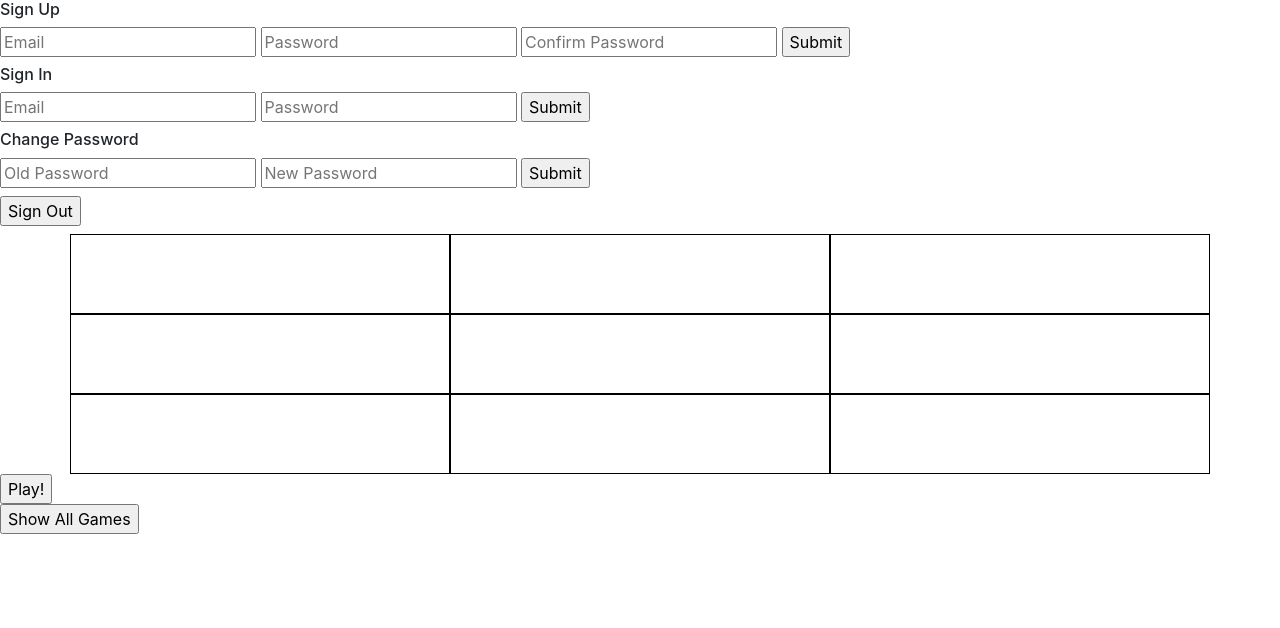
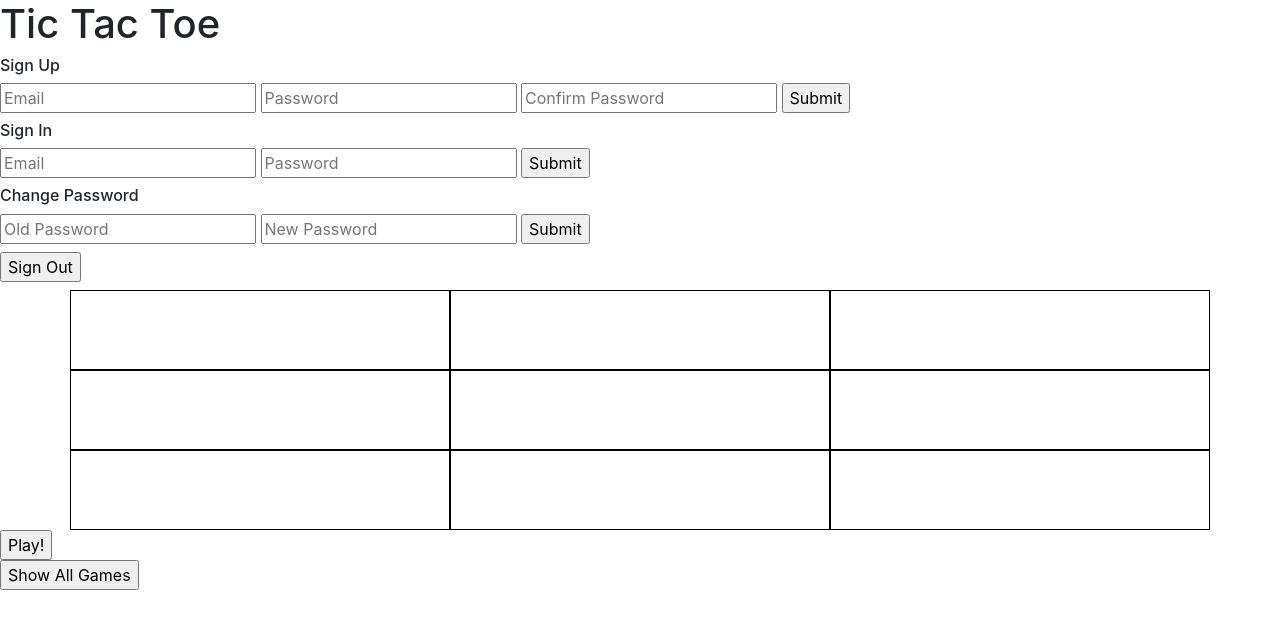
Before and after one commit to natalynyu/tictactoe-client, a website built with webpack: page index.html in a window 1280 px wide. Built offline with nearby package versions, Linux system fonts and the light colour scheme; a web font is replaced by a local one.

Commit message:
Add headings for sign up, sign in, and change password

```diff
--- a/index.html
+++ b/index.html
@@ -12,8 +12,9 @@
       <script src="public/application.js" type="text/javascript" charset="utf-8" defer></script>
     </head>
     <body>
+      <h1>Tic Tac Toe</h1>
       <!-- Sign Up Form -->
-      <h6>Sign Up</h6>
+      <h6 id="signUpHeading">Sign Up</h6>
         <form id="sign-up">
           <input type="text" name="credentials[email]" placeholder="Email">
           <input type="text" name="credentials[password]" placeholder="Password">
@@ -22,7 +23,7 @@
         </form>
         <h6 id='signup-message'></h6>
       <!-- Sign In Form -->
-      <h6>Sign In</h6>
+      <h6 id="signInHeading">Sign In</h6>
         <form id="sign-in">
           <input type="text" name="credentials[email]" placeholder="Email">
           <input type="text" name="credentials[password]" placeholder="Password">
@@ -30,7 +31,7 @@
         </form>
         <h6 id='signin-message'></h6>
       <!-- Change Password Form -->
-      <h6>Change Password</h6>
+      <h6 id="changePassHeading">Change Password</h6>
         <form id="change-password">
           <input type="text" name="passwords[old]" placeholder="Old Password">
           <input type="text" name="passwords[new]" placeholder="New Password">
```
